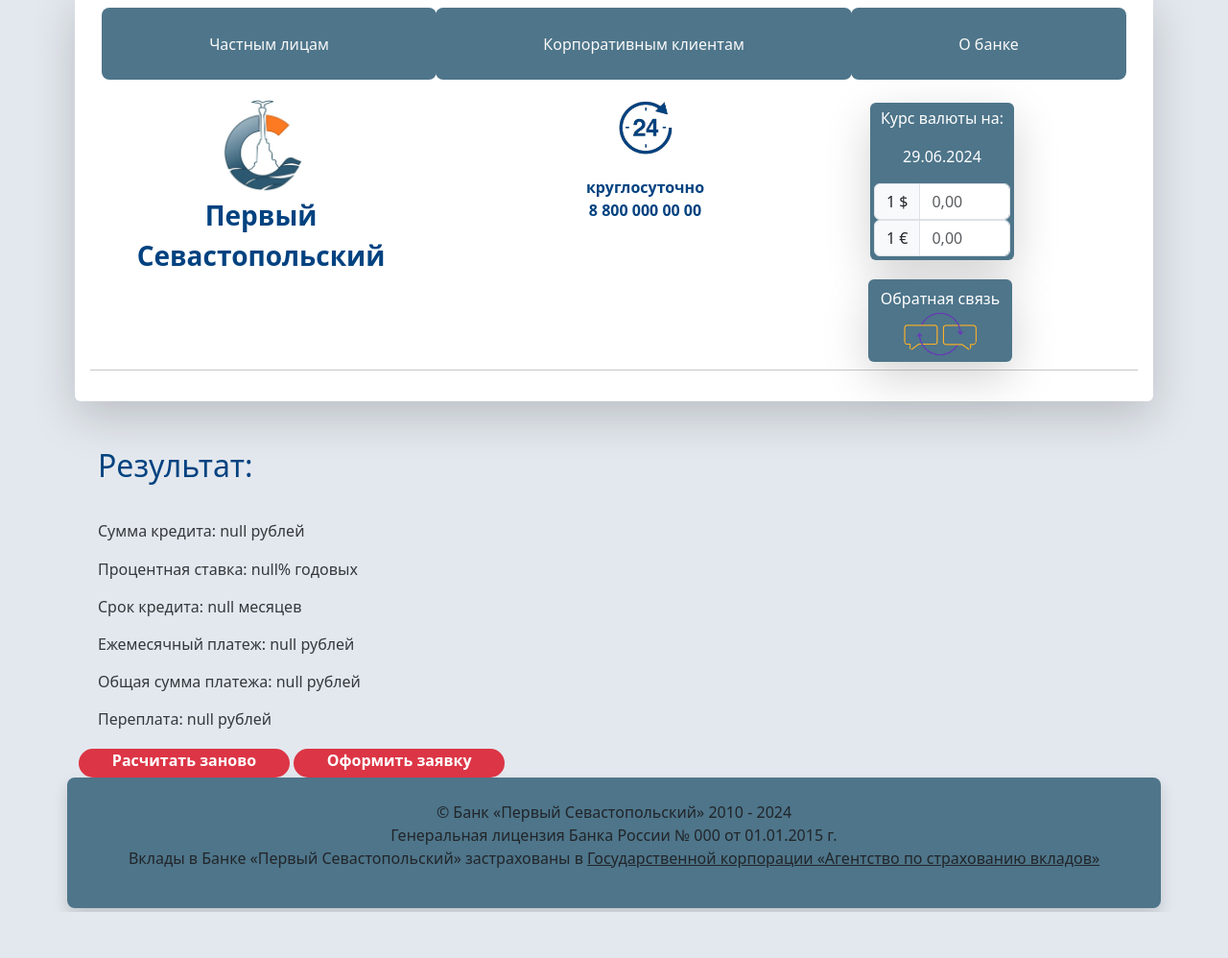
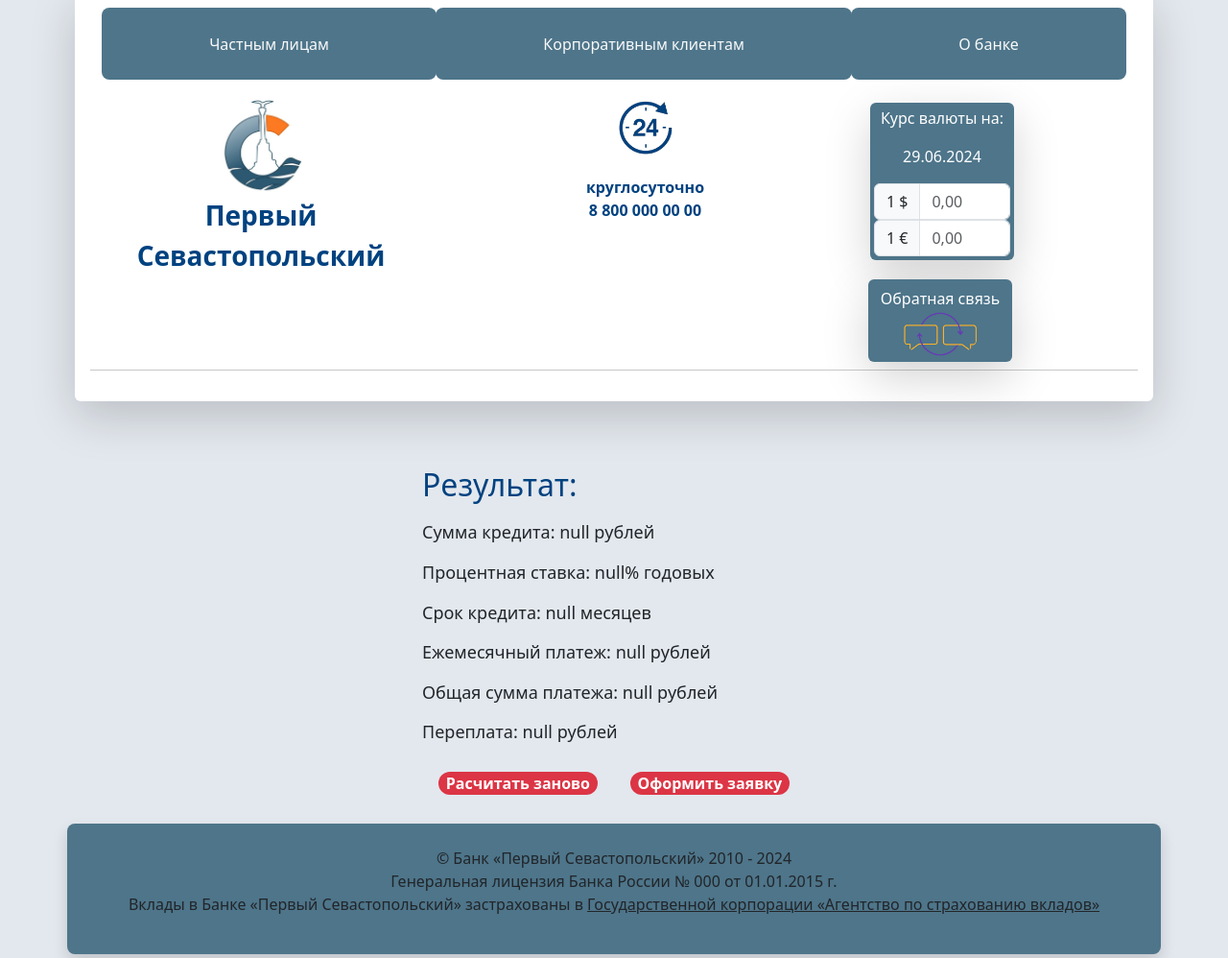
Before and after one commit to VikaDasha506/Sev_Bank, a Django app: page /user/customer/result in a window 1280 px wide. Shown: the whole page at 96% size. Before the commit the page ends 950 px from the top, so only its background shows below. Run offline with Django 4.2, Linux system fonts and the light colour scheme; data that the repository does not hold is empty; some libraries are stand-ins or nearby versions.

Commit message:
Выравнивание html-форм

```diff
--- a/user/templates/result.html
+++ b/user/templates/result.html
@@ -8,17 +8,33 @@
 <style>
 h2 {
     color:rgb(0, 66, 128);
-    margin-bottom: 40px;
-    margin-left: 20px;
+    margin: 20px auto;
+}
+#result {
+  display: flex;
+  flex-direction: column;
+  align-items: center;
+  justify-content: center;
+  min-height: 40vh;
+}
+form {
+  width: 100%;
+  max-width: 400px;
+}
+.badge {
+  display: flex;
+  margin: 10px auto;
 }
 h6 {
-    margin-bottom: 20px;
-    margin: 20px;
-    color:rgb(53, 57, 61);
+font-weight: 300;
+font-size: 18px;
+margin: 20px auto;
 }
-#results {
-margin: 0 auto;
-}
+#button-container {
+  display: flex;
+  justify-content: space-between;
+  margin: 20px auto;
+  }
 
 </style>
 {% endblock %}
@@ -26,16 +42,18 @@ margin: 0 auto;
 {% comment %}{% endcomment %}
 
 {% block content %}
-<div class="container">
+<div class="container" id="result">
     <form action="{% url 'user:result' %}" method="post">
         {% csrf_token %}
         <div id="results"></div>
-        <span class="badge rounded-pill bg-danger" style="width: 220px;height: 30px; text-decoration: none;">
+        <div id="button-container">
+        <span class="badge rounded-pill bg-danger" style="text-decoration: none;">
             <a class="text-white fs-6" style="text-decoration: none" href="{% url 'user:calculator' %}">Расчитать заново</a>
         </span>
-        <span class="badge rounded-pill bg-danger" style="width: 220px;height: 30px; text-decoration: none;">
+        <span class="badge rounded-pill bg-danger" style="text-decoration: none;">
             <a class="text-white fs-6" style="text-decoration: none" href="{% url 'user:customer_loan_application' %}">Оформить заявку</a>
         </span>
+        </div>
     </form>
 </div>
 <script src="https://cdnjs.cloudflare.com/ajax/libs/highlight.js/11.3.1/highlight.min.js"></script>
@@ -107,64 +125,3 @@ margin: 0 auto;
     });
 </script>
 {% endblock %}
-
-
-
-
-
-headers: {
-
-
-document.addEventListener('DOMContentLoaded', function() {
-  // Извлекаем результаты из sessionStorage
-  var amount = sessionStorage.getItem('amount');
-  var term = sessionStorage.getItem('term');
-  var interestRate = sessionStorage.getItem('interestRate');
-  var monthlyPayment = sessionStorage.getItem('monthlyPayment');
-  var totalPayment = sessionStorage.getItem('totalPayment');
-  var totalInterest = sessionStorage.getItem('totalInterest');
-
-  // Формируем HTML для отображения результатов
-  var html = "<h2>Результат:</h2>";
-  html += "<h6>Сумма кредита: <span class='sum'>" + amount + "</span> рублей</h6>";
-  html += "<h6>Процентная ставка: <span class='sum'>" + interestRate + "% годовых</span></h6>";
-  html += "<h6>Срок кредита: <span class='sum'>" + term + " месяцев</span></h6>";
-  html += "<h6>Ежемесячный платеж: <span class='sum'>" + monthlyPayment + " рублей</span></h6>";
-  html += "<h6>Общая сумма платежа: <span class='sum'>" + totalPayment + " рублей</span></h6>";
-  html += "<h6>Переплата: <span class='sum'>" + totalInterest + " рублей</span></h6>";
-
-
-  var loanData = {
-      'amount': amount,
-      'term': term,
-      'interestRate': interestRate,
-      'monthlyPayment': monthlyPayment,
-      'totalPayment': totalPayment,
-      'totalInterest': totalInterest
-    };
-
-
-    // Отправляем данные на сервер с помощью AJAX
-    $.ajax({
-      url: '/user/save_loan_data/', // Укажите путь к вашему серверному скрипту
-      type: 'POST',
-      data: loanData,
-      success: function(response) {
-        // Обработка ответа от сервера
-        console.log(response);
-      },
-      error: function(error) {
-        // Обработка ошибок при отправке
-        console.error(error);
-      }
-    });
-
-    document.getElementById('results').innerHTML = html;
-
-    // Сохранение объекта данных в sessionStorage
-      sessionStorage.setItem('loanData', JSON.stringify(loanData));
-
-    // Извлечение объекта данных из sessionStorage
-    var retrievedLoanData = JSON.parse(sessionStorage.getItem('loanData'));
-
-});
```
Also changed, not shown: info_fiz/templates/calculator.html (+14 -8 lines), user/templates/feedback.html (+8 -5 lines), user/templates/loan_application.html (+37 -17 lines).
